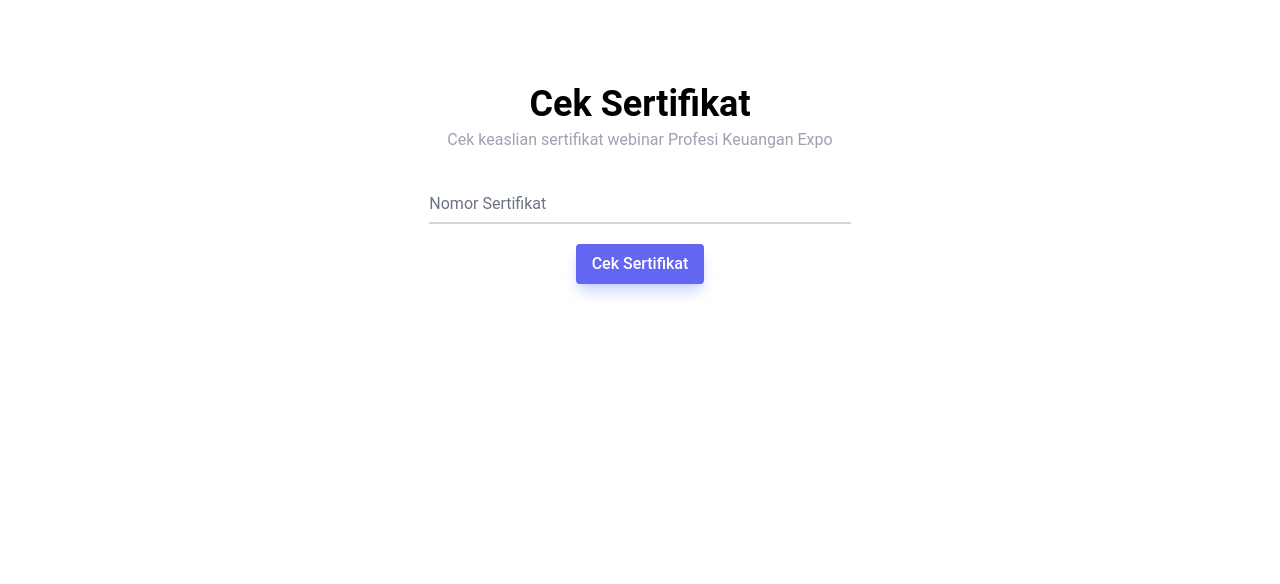
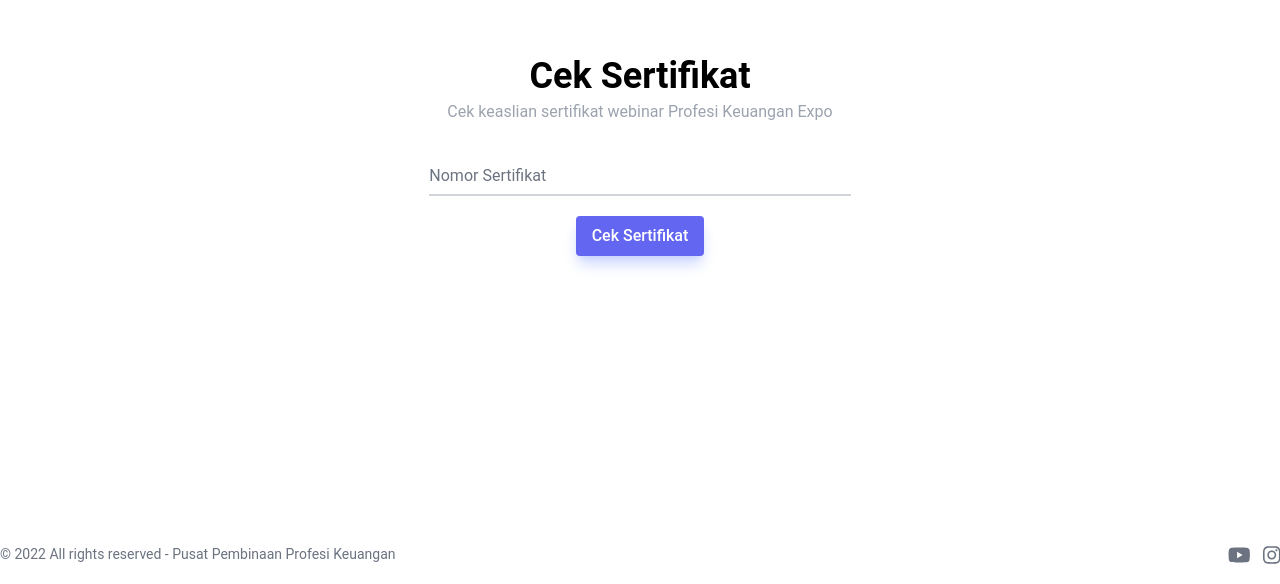
Before and after one commit to jetmiky/expo-certificate, a React (Vite) app: page / in a window 1280 px wide. Shown: the part 216-800 px from the top of the page. Built offline with nearby package versions, Linux system fonts and the light colour scheme.

Commit message:
Insert footer contents

```diff
--- a/src/App.tsx
+++ b/src/App.tsx
@@ -1,10 +1,11 @@
 // Configs
 import initializeIcon from "./config/icons";
+import social from "./config/social";
 
 // Components
-import { FontAwesomeIcon as Icon } from "@fortawesome/react-fontawesome";
 import Input from "./components/Input";
 import Button from "./components/Button";
+import SocialLink from "./components/SocialLink";
 
 initializeIcon();
 
@@ -35,7 +36,20 @@ function App() {
         </div>
       </main>
 
-      <footer></footer>
+      <footer className="container py-4 flex justify-between">
+        <p className="text-sm text-gray-500">
+          &copy; 2022 All rights reserved - Pusat Pembinaan Profesi Keuangan
+        </p>
+
+        <div className="flex mt-4 space-x-3 sm:justify-center sm:mt-0">
+          <SocialLink url={social.youtube} icon="youtube" hoverColor="red" />
+          <SocialLink
+            url={social.instagram}
+            icon="instagram"
+            hoverColor="indigo"
+          />
+        </div>
+      </footer>
     </div>
   );
 }
--- /dev/null
+++ b/src/components/SocialLink.tsx
@@ -0,0 +1,24 @@
+import { FontAwesomeIcon } from "@fortawesome/react-fontawesome";
+import { IconName } from "@fortawesome/fontawesome-common-types";
+
+interface Props {
+  icon: IconName;
+  hoverColor: string;
+  url: string;
+}
+
+export default function SocialLink({
+  url,
+  icon,
+  hoverColor,
+}: Props): JSX.Element {
+  return (
+    <a
+      href={url}
+      className={`text-gray-500 hover:text-${hoverColor}-900 transition-color duration-300`}
+      target="_blank"
+    >
+      <FontAwesomeIcon icon={["fab", icon]} size="lg" />
+    </a>
+  );
+}
--- a/src/config/icons.ts
+++ b/src/config/icons.ts
@@ -1,6 +1,6 @@
 import { library } from "@fortawesome/fontawesome-svg-core";
-import { faFacebook } from "@fortawesome/free-brands-svg-icons";
+import { faYoutube, faInstagram } from "@fortawesome/free-brands-svg-icons";
 
 export default function initializeIcon() {
-  return library.add(faFacebook);
+  return library.add(faInstagram, faYoutube);
 }
--- /dev/null
+++ b/src/config/social.ts
@@ -0,0 +1,6 @@
+const SOCIAL = {
+  youtube: "https://www.youtube.com/channel/UCfXiS2aWFsT4Ds_UMscUhdg",
+  instagram: "https://www.instagram.com/profesikeuanganexpo/",
+};
+
+export default SOCIAL;
```
